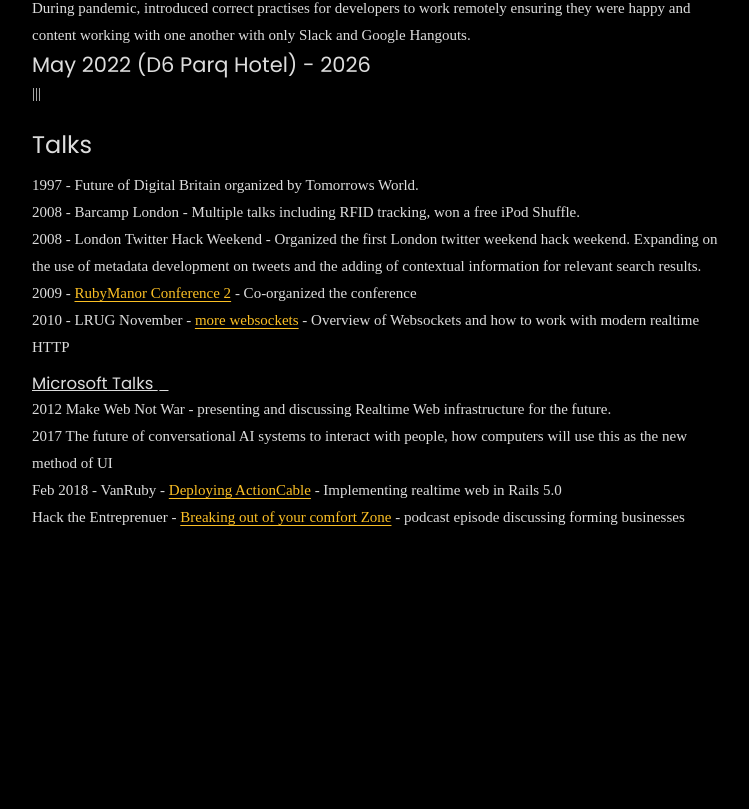
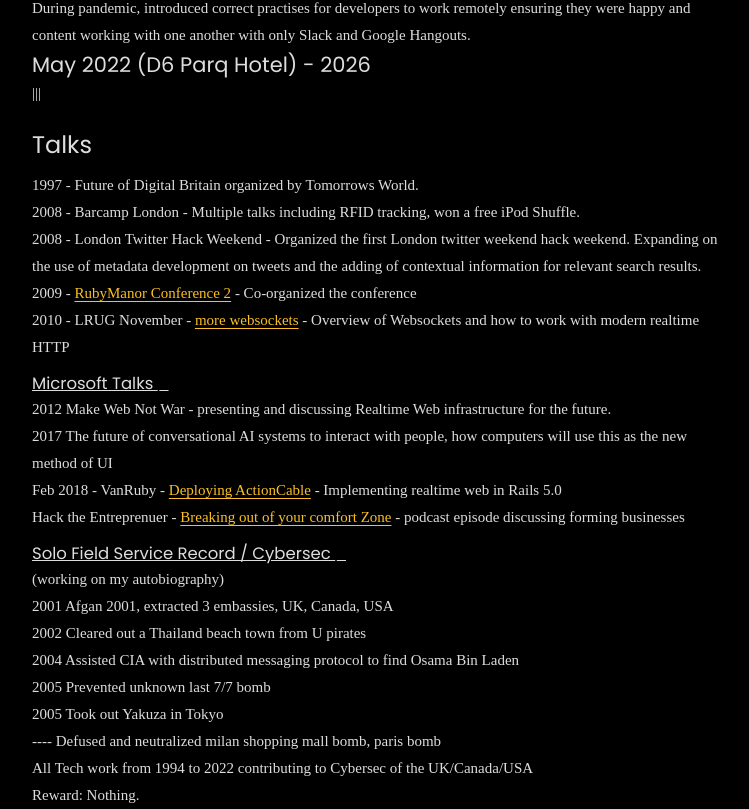
Before and after one commit to kalvir-sandhu/kalvweb, an Eleventy site: page cv/index.md in a window 1280 px wide. Shown: the part 4462-5271 px from the top of the page, without its empty margins (258-1007 px from the left). Before the commit the page ends 4993 px from the top, so only its background shows below. Built offline with nearby package versions, Linux system fonts and the light colour scheme; Eleventy itself is replaced by a stand-in of ours; files that its build step writes are made by us from their sources; a web font is replaced by a local one.

Commit message:
The truth

```diff
--- a/cv/index.md
+++ b/cv/index.md
@@ -174,3 +174,14 @@
 
 Feb 2018 - VanRuby - [Deploying ActionCable](https://www.youtube.com/watch?v=v2uaY9qTSsI) - Implementing realtime web in Rails 5.0
 Hack the Entreprenuer - [Breaking out of your comfort Zone](https://hacktheentrepreneur.com/podcast/kalvir-sandhu/) - podcast episode discussing forming businesses
+
+### Solo Field Service Record / Cybersec
+(working on my autobiography)
+2001 Afgan 2001, extracted 3 embassies, UK, Canada, USA
+2002 Cleared out a Thailand beach town from U pirates
+2004 Assisted CIA with distributed messaging protocol to find Osama Bin Laden
+2005 Prevented unknown last 7/7 bomb
+2005 Took out Yakuza in Tokyo
+---- Defused and neutralized milan shopping mall bomb, paris bomb
+All Tech work from 1994 to 2022 contributing to Cybersec of the UK/Canada/USA
+Reward: Nothing.
```
